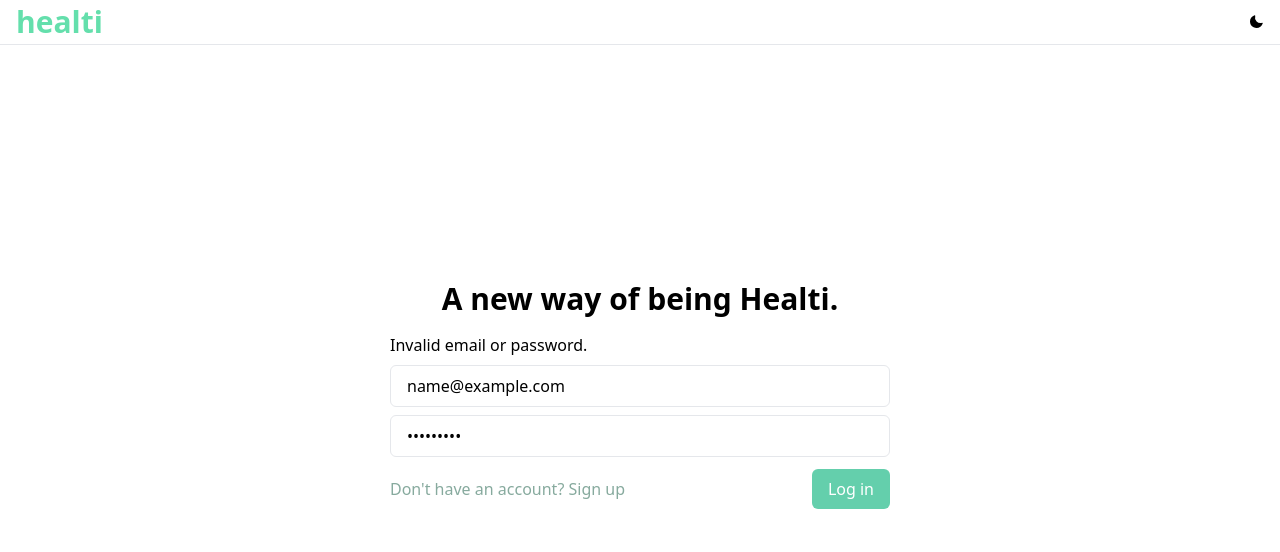
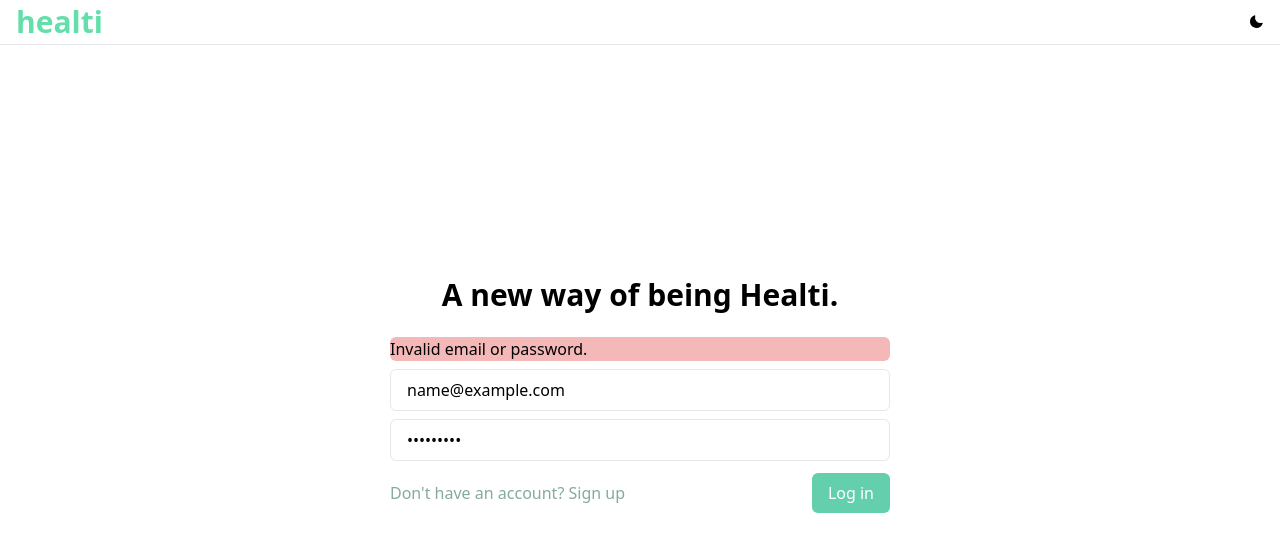
Before and after one commit to vtfrc/healti-nuxt-supa, a Nuxt app: page / in a window 1280 px wide. Both pictures are taken after typing "name@example.com", "Sample123" into the empty fields and a click on the input "Log in". Shown: the top 552 px of the page. Built offline with nearby package versions, Linux system fonts and the light colour scheme; no server answers.

Commit message:
error msg auth styling

```diff
--- a/components/Auth.vue
+++ b/components/Auth.vue
@@ -37,7 +37,7 @@ const signup = async () => {
 <template>
   <form class="form-widget flex flex-col max-w-[500px] w-full" @submit.prevent="handleLogin">
       <h1 class="description font-semibold text-3xl text-center mb-4 dark:text-white">A new way of being Healti.</h1>
-      <div v-if="errorMsg">
+      <div class="rounded-md mt-2 bg-[#f5b8b8] border-[#b56262] dark:bg-[#692b2b] dark:border-[#a84545]" v-if="errorMsg">
         <p class="dark:text-white">{{ errorMsg }}</p>
       </div>
       <div class="flex flex-col w-full">
```
